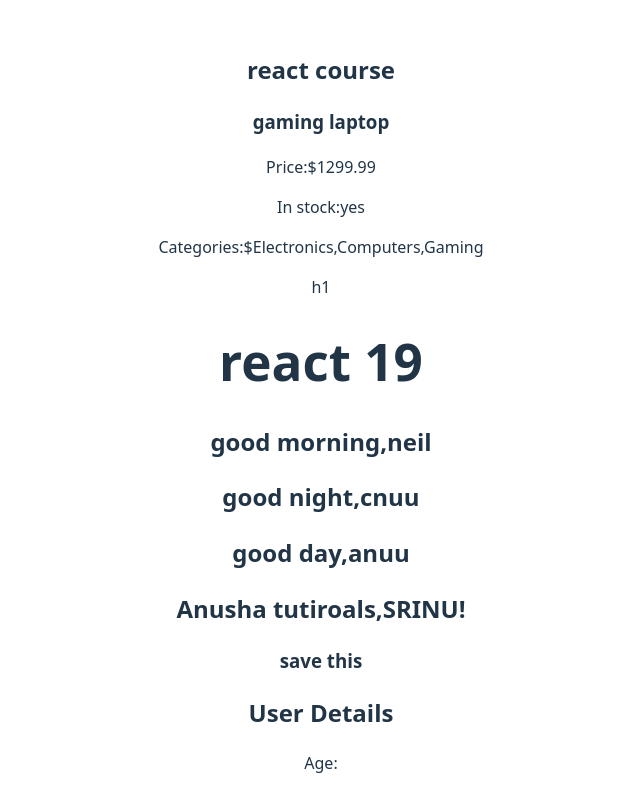
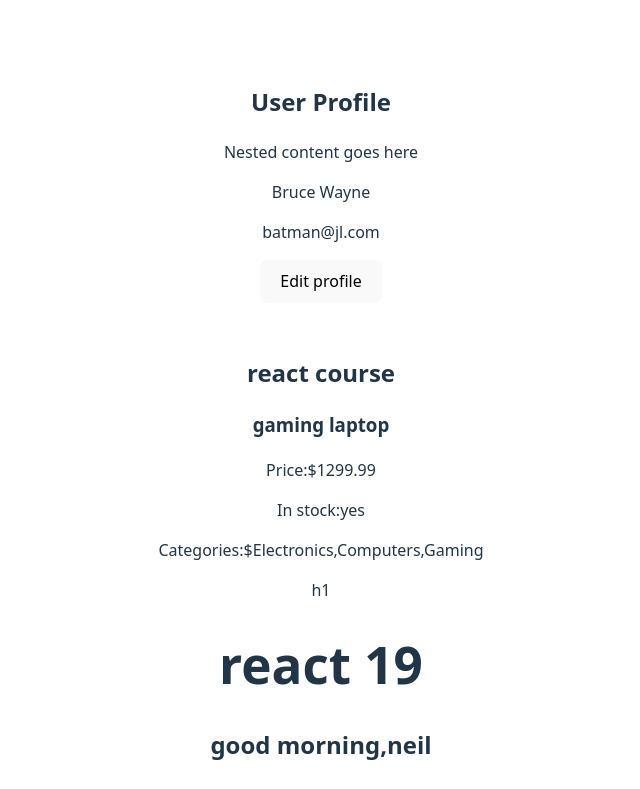
Before and after one commit to anubapatla/My-First-React-App, a React (Vite) app: page / in a window 1280 px wide. Shown: the top 789 px of the page, without its empty margins (319-959 px from the left). Built offline with nearby package versions, Linux system fonts and the light colour scheme.

Commit message:
passing jsx as children in CardWrapper component

```diff
--- a/src/App.jsx
+++ b/src/App.jsx
@@ -7,6 +7,7 @@ import { Hello ,HelloWithoutJSX} from './Hello';
 import { Card } from './Card';
 import { Product } from './Product';
 import { Greeting } from './Greeting';
+import { CardWrapper } from './CardWrapper';
 import './App.css'
 import { UserCard } from './UserCard';
 
@@ -20,6 +21,11 @@ function App() {
 
   return (
     <div>
+      <CardWrapper title="User Profile">
+        <p>Bruce Wayne </p>
+        <p> batman@jl.com</p>
+        <button> Edit profile</button>
+      </CardWrapper>
        <h2>react course</h2>
        <Product title="gaming laptop" price={1299.99}
        inStock={true}
--- /dev/null
+++ b/src/CardWrapper.jsx
@@ -0,0 +1,9 @@
+export const CardWrapper =({ title,children})=>{
+    return(
+        <div className="card">
+            <h2> {title}</h2>
+            <div className="card-content">Nested content goes here{children}</div>
+        </div>
+    );
+
+};
--- a/src/UserCard.jsx
+++ b/src/UserCard.jsx
@@ -3,6 +3,7 @@ export const UserCard =({id, ...rest}) =>{
     return(
         <div>
             <h2> User {id} Details</h2>
+
             <UserInfo { ...rest}/>
 
         </div>
```
